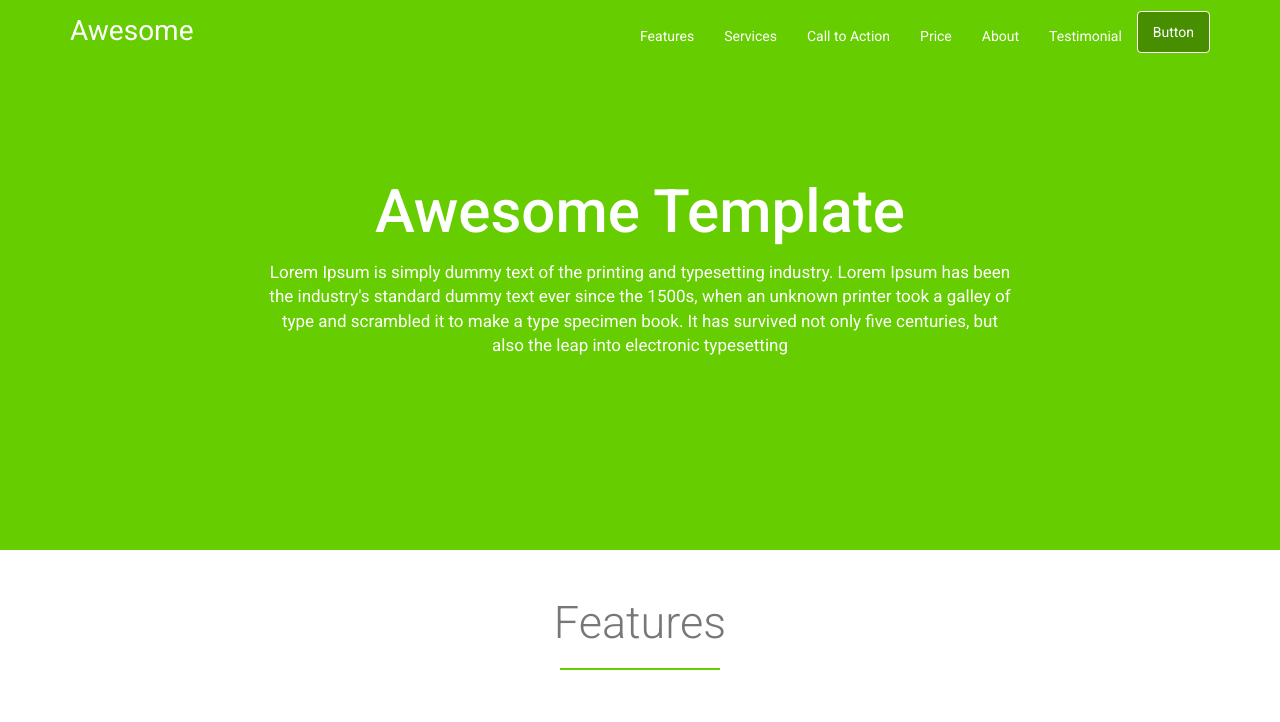
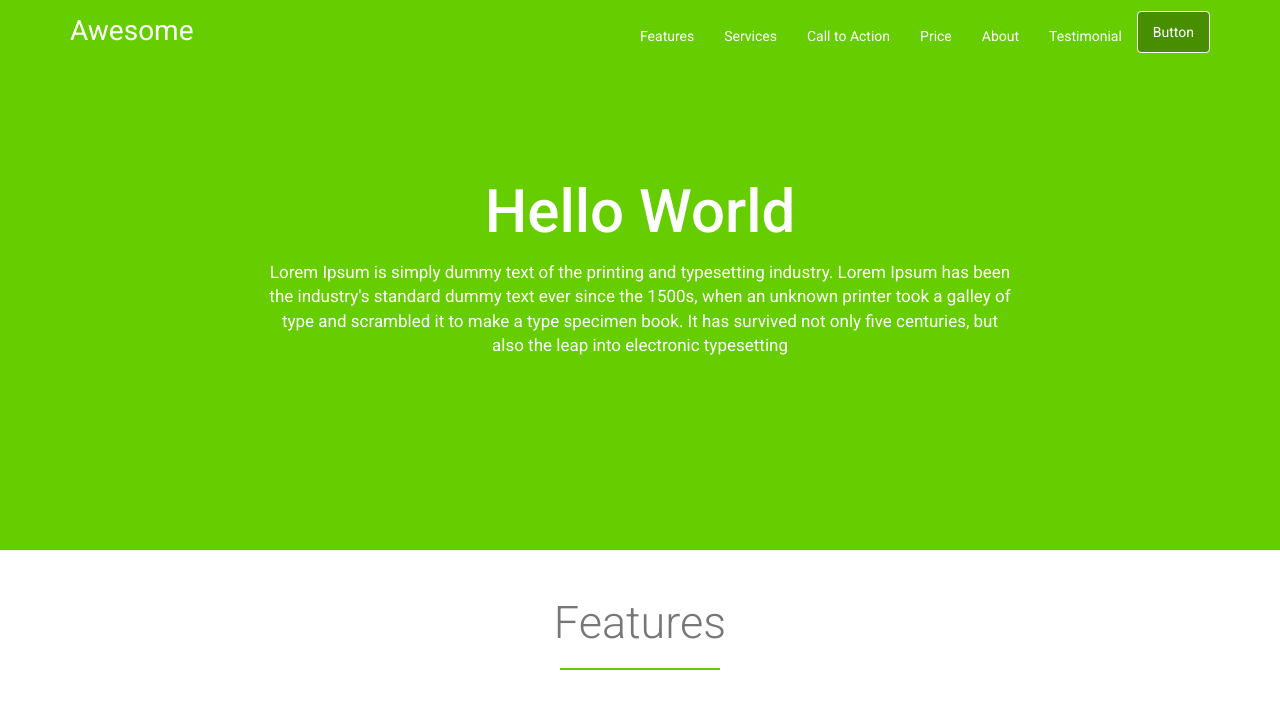
Before and after one commit to robimuzaki/websiteku.github.io, a plain HTML site: page index.html in a window 1280 px wide. Shown: the top 722 px of the page. Drawn offline with Linux system fonts and the light colour scheme.

Commit message:
Update index.html

```diff
--- a/index.html
+++ b/index.html
@@ -57,7 +57,7 @@
 <div class="container wow bounceInDown" data-wow-duration="5s">
 	<div class="row">
 		<div class="col-md-offset-2 col-md-8 text-center slide-text">
-			<h1>Awesome Template</h1>
+			<h1>Hello World</h1>
 			<p>Lorem Ipsum is simply dummy text of the printing and typesetting industry. Lorem Ipsum has been the industry's standard dummy text ever since the 1500s, when an unknown printer took a galley of type and scrambled it to make a type specimen book. It has survived not only five centuries, but also the leap into electronic typesetting</p>
 		</div><!-- End col-md-8-->
 		<div class="col-md-offset-2"></div><!-- End col-md-offset-2 -->
```
